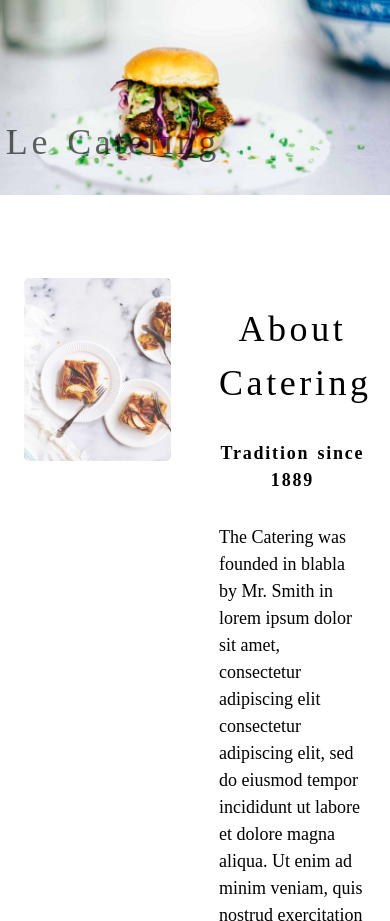
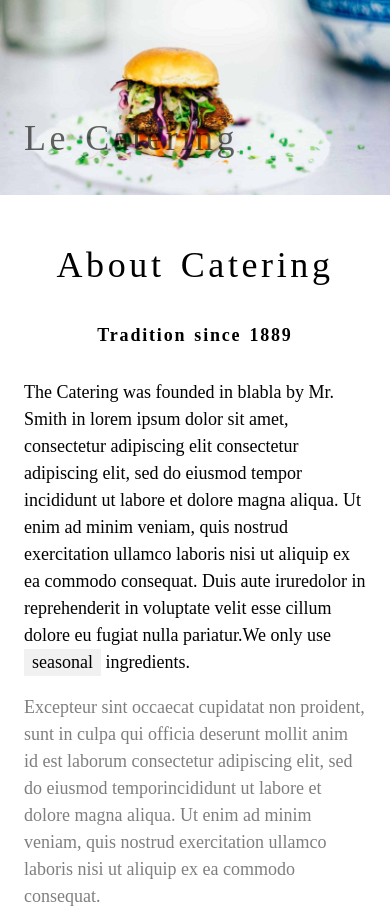
Before and after one commit to sulaimaan26/firsthtml, a plain HTML site: page index.html in a window 390 px wide. Shown: the top 921 px of the page. Drawn offline with Linux system fonts and the light colour scheme.

Commit message:
Add files via upload

```diff
--- a/asset/style/main.css
+++ b/asset/style/main.css
@@ -12,6 +12,7 @@ body{
 	font-family: "Times New Roman", Georgia, serif;
 	color: #000000;
 	font-size: 15px;
+
 }
 
 h1{
@@ -58,19 +59,23 @@ h4{
 
 .banner{
 	max-width: 100%;
+	/* min-width: 500px; */
 	position: relative;
+	overflow: hidden;
 }
 
 .banner img{
-	width:100%;
+	max-width:100%;
+	min-width: 100%;
 	height: auto;
 }
 
-.banner h1{
+.bannerin{
+	padding: 12px 24px;;
 	opacity: 0.60;
 	position: absolute;
-	bottom: 1vh;
-	left: 1.5%;
+	bottom: 0;
+	left: 0;
 }
 
 .content{
@@ -81,7 +86,7 @@ h4{
 
 .feature-panel{
 	padding-top: 64px;
-	padding-bottom: 64px !important;
+	padding-bottom: 64px;
 }
 
 .col-small{
@@ -144,7 +149,9 @@ footer{
 	padding: 20px 20px 20px 10px;
 	width: 100%;
 	border: none;
+	background-color: white;
 	border-bottom: 1px solid #CCC;
+
 }
 
 .button{
@@ -161,3 +168,29 @@ footer{
     color: #000!important;
     background-color: #ccc!important;
 }
+
+@media only screen and (min-width: 320px) and (max-width: 479px){
+	.mob-hide{
+		display: none;
+	}
+
+	.col-small{
+		width: 100%;
+	}
+
+	.feature-panel {
+		padding: 0 0 0 0;
+	}
+}
+
+@media only screen and (min-width: 480px) and (max-width: 767px){
+
+}
+
+@media only screen and (min-width: 768px) and (max-width: 991px){
+
+}
+
+@media only screen and (min-width: 992px){
+
+}
```
